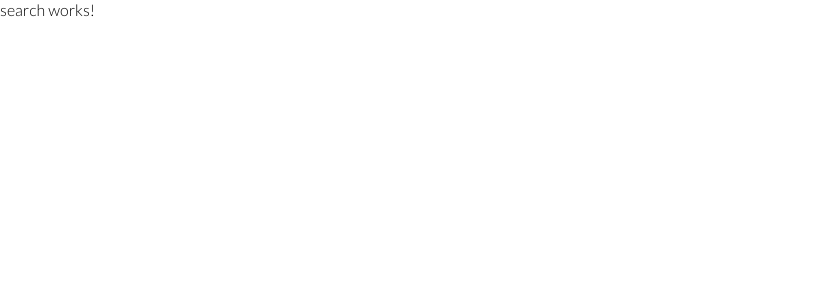
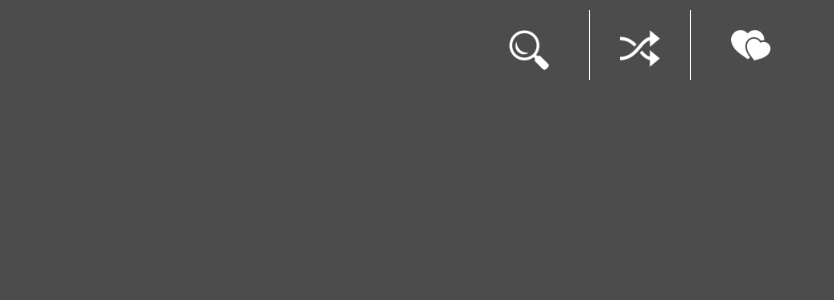
Before and after one commit to robinsola/Stanza-Angular, an Angular app: page /search in a window 1280 px wide. Shown: the top 300 px of the page, without its empty margins (0-834 px from the left). Built offline with nearby package versions, Linux system fonts and the light colour scheme.

Commit message:
add navbar

```diff
--- a/src/app/search/search.component.html
+++ b/src/app/search/search.component.html
@@ -1,3 +1,13 @@
-<p>
-  search works!
-</p>
+<div class="wrapper">
+  <div class="navbar">
+    <div class="search">
+      <img src="assets/search-hover.png" alt="search icon">
+    </div>
+    <div class="shuffle">
+      <img src="assets/shuffle.png" alt="shuffle icon">
+    </div>
+    <div class="favorites">
+      <img src="assets/favorites.png" alt="favorites icon">
+    </div>
+  </div>
+</div>
--- a/src/app/search/search.component.scss
+++ b/src/app/search/search.component.scss
@@ -0,0 +1,28 @@
+@import './src/sass/mixins';
+@import './src/sass/variables';
+
+.wrapper {
+  @include layout;
+}
+
+img {
+  width: 40px;
+  margin: 20px;
+  filter: grayscale(100%) brightness(200%);
+  &:active {
+  filter: none;
+  }
+}
+
+.navbar {
+  margin: 10px 0;
+  display: flex;
+  // width: 100%;
+  height: 70px;
+  .shuffle {
+    margin: 0 20px;
+    padding: 0 10px;
+    border-left: 1px solid white;
+    border-right: 1px solid white;
+  }
+}
```
